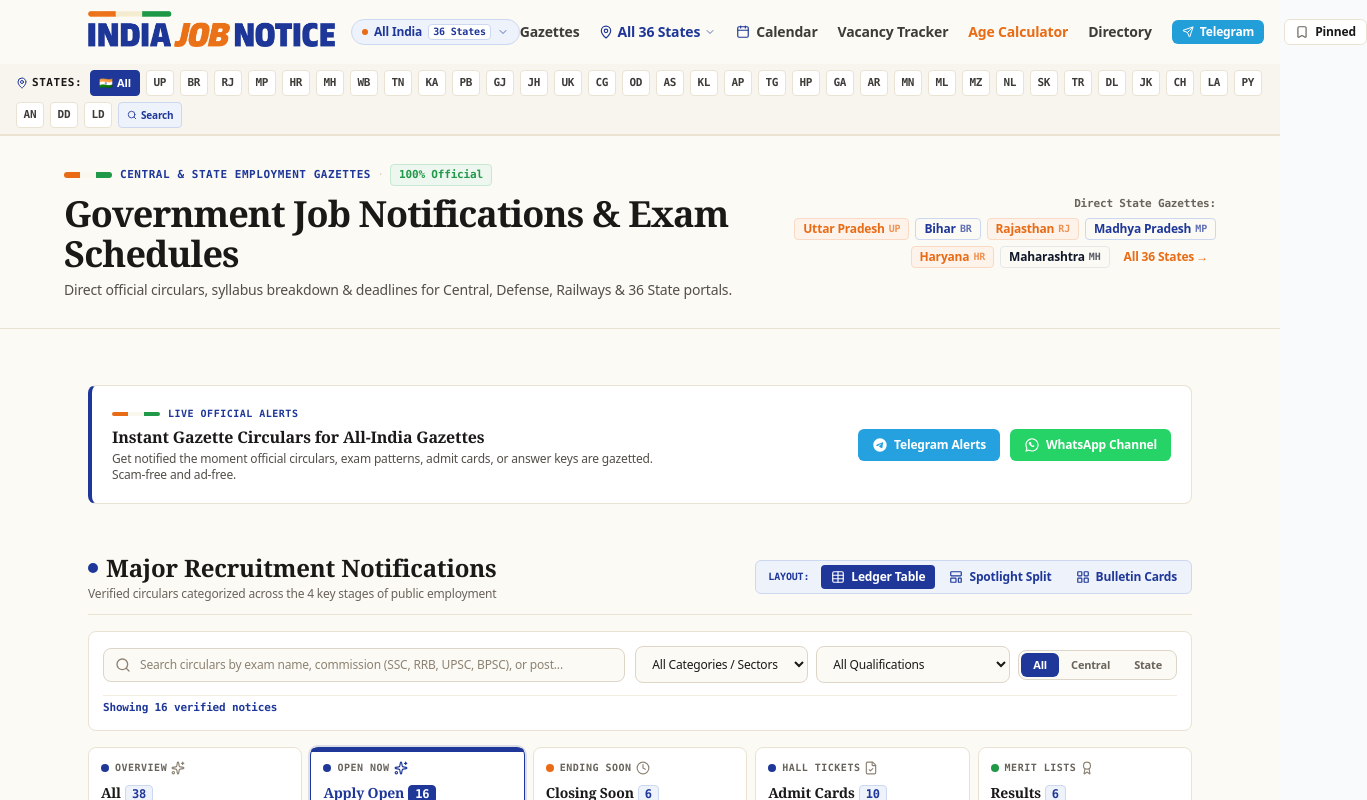
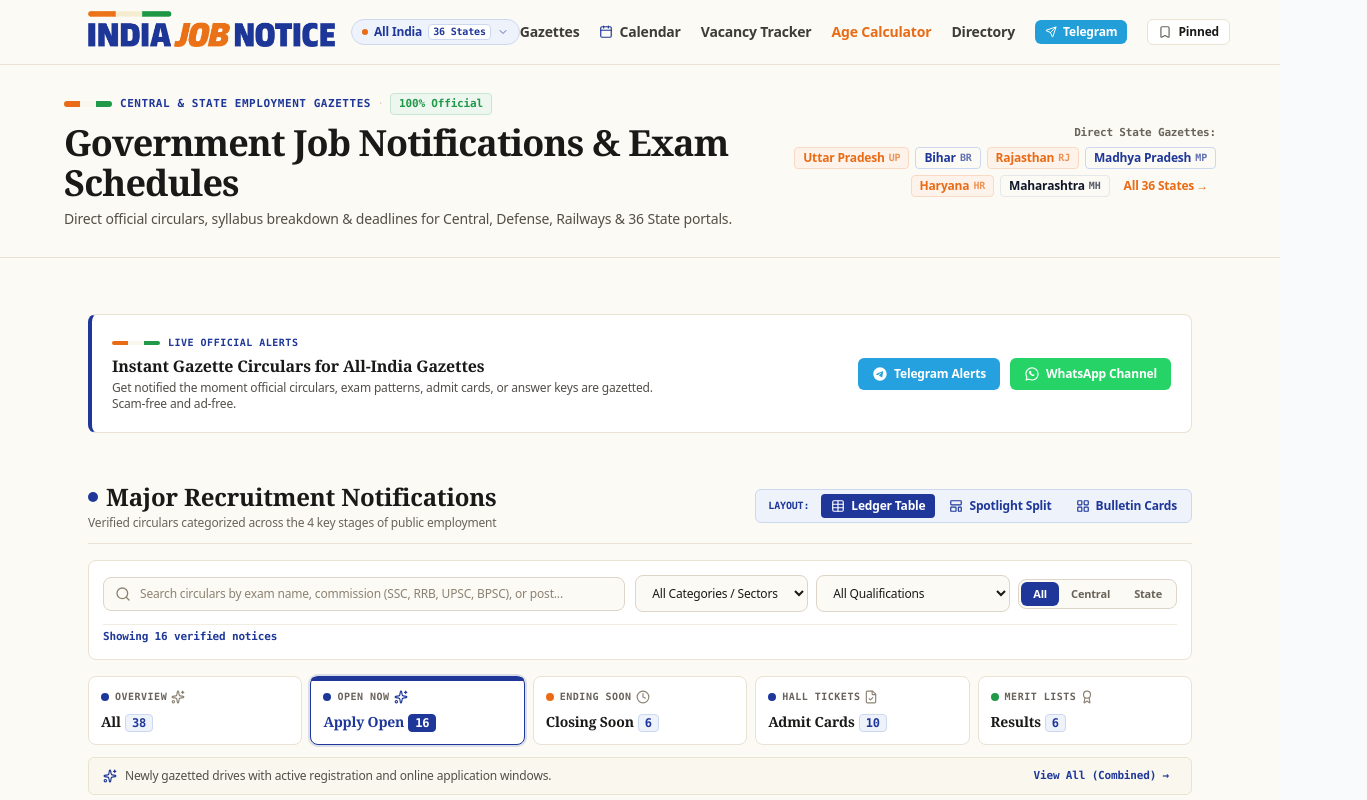
Before and after one commit to jawadhafeez171/indiajobnotice, a Next.js app: page / in a window 1280 px wide. Shown: the top 800 px of the page, 1367 px wide, since content can reach past the window. Built offline with nearby package versions, Linux system fonts and the light colour scheme.

Commit message:
mobile view header fix

```diff
--- a/src/components/common/Navbar.tsx
+++ b/src/components/common/Navbar.tsx
@@ -62,17 +62,6 @@
               >
                 Gazettes
               </a>
-
-              <button
-                type="button"
-                onClick={() => setIsModalOpen(true)}
-                className="hover:text-[#1E3799] transition-colors font-semibold flex items-center gap-1 whitespace-nowrap cursor-pointer text-[#1E3799]"
-                title="Browse all 36 State & Union Territory Portals"
-              >
-                <MapPin className="w-3.5 h-3.5" />
-                <span>All 36 States</span>
-                <ChevronDown className="w-3 h-3 text-[#1E3799]/70" />
-              </button>
 
               <Link
                 href="/calendar"
@@ -140,19 +129,10 @@
               >
                 <Bookmark className={`w-4 h-4 ${savedCount > 0 ? "fill-[#E96B15] text-[#E96B15]" : "text-[#68635B]"}`} />
                 {savedCount > 0 && (
-                  <span className="absolute 1 -top-1 -right-1 w-4 h-4 rounded-full bg-[#E96B15] text-white text-[9px] font-bold flex items-center justify-center font-mono">
+                  <span className="absolute -top-1 -right-1 w-4 h-4 rounded-full bg-[#E96B15] text-white text-[9px] font-bold flex items-center justify-center font-mono">
                     {savedCount}
                   </span>
                 )}
-              </button>
-
-              <button
-                onClick={() => setIsModalOpen(true)}
-                className="px-3 min-h-[44px] flex items-center justify-center rounded-lg bg-[#EEF2FA] text-xs font-bold text-[#1E3799] border border-[#CCD8F0] active:bg-[#E0E9F8] transition-colors whitespace-nowrap"
-                aria-label="Select State Portal"
-              >
-                <span>{currentState ? currentState.code : "States"}</span>
-                <ChevronDown className="w-3 h-3 ml-1 text-[#1E3799]/70" />
               </button>
 
               <button
--- a/src/components/common/StateQuickStrip.tsx
+++ b/src/components/common/StateQuickStrip.tsx
@@ -1,10 +1,8 @@
 "use client";
 
 import React from "react";
-import { STATES_REGISTRY, StateInfo, getStateBySlug } from "@/config/states";
-import { getStateSubdomainUrl, getCentralPortalUrl } from "@/lib/subdomains";
-import { Search, MapPin, ChevronDown } from "lucide-react";
-import { cn } from "@/lib/utils";
+import { getStateBySlug } from "@/config/states";
+import { MapPin, ChevronDown } from "lucide-react";
 
 interface Props {
   currentStateSlug?: string;
@@ -12,18 +10,16 @@
 }
 
 export function StateQuickStrip({ currentStateSlug, onOpenSelector }: Props) {
-  const isCentralActive = !currentStateSlug || currentStateSlug === "central";
   const currentState = currentStateSlug && currentStateSlug !== "central"
     ? getStateBySlug(currentStateSlug)
     : null;
 
   return (
     <nav
-      aria-label="36 States and Union Territories Quick Access"
-      className="bg-[#F8F5EE] border-b border-[#EAE2D2] text-xs select-none shadow-2xs relative z-30 py-1 sm:py-1.5 px-3 sm:px-4"
+      aria-label="Mobile State Quick Access"
+      className="sm:hidden bg-[#F8F5EE] border-b border-[#EAE2D2] text-xs select-none shadow-2xs relative z-30 py-1 px-3"
     >
-      {/* Mobile View: Sleek 1-line smart bar that opens bottom sheet */}
-      <div className="sm:hidden max-w-7xl mx-auto flex items-center justify-between h-8 gap-2">
+      <div className="max-w-7xl mx-auto flex items-center justify-between h-8 gap-2">
         <button
           type="button"
           onClick={onOpenSelector}
@@ -49,65 +45,6 @@
           <ChevronDown className="w-3 h-3 text-white/80" />
         </button>
       </div>
-
-      {/* Desktop View: Full horizontal inline strip with all 36 short codes */}
-      <div className="hidden sm:flex max-w-7xl mx-auto flex-wrap items-center justify-start gap-1 sm:gap-1.5">
-
-        {/* Label Badge */}
-        <div className="flex items-center gap-1 shrink-0 text-[#1A1918] mr-0.5">
-          <MapPin className="w-3 h-3 text-[#1E3799]" />
-          <span className="font-bold text-[10px] sm:text-[11px] uppercase tracking-wider font-mono">
-            States:
-          </span>
-        </div>
-
-        {/* Central / All-India Option */}
-        <a
-          href={getCentralPortalUrl()}
-          className={cn(
-            "px-2 py-0.5 rounded text-[11px] font-bold border transition-colors whitespace-nowrap min-h-[26px] flex items-center gap-1",
-            isCentralActive
-              ? "bg-[#1E3799] text-white border-[#1E3799] shadow-xs"
-              : "bg-white text-[#3E3C38] border-[#EAE2D2] hover:border-[#1E3799] hover:text-[#1E3799] hover:bg-[#EEF2FA]"
-          )}
-          title="All-India Central Government Notifications (UPSC, SSC, Railways, Banking)"
-        >
-          <span>🇮🇳</span>
-          <span>All</span>
-        </a>
-
-        {/* All 36 States & UTs using short forms (Codes) */}
-        {STATES_REGISTRY.map((state: StateInfo) => {
-          const isActive = currentStateSlug === state.slug;
-          return (
-            <a
-              key={state.slug}
-              href={getStateSubdomainUrl(state.slug)}
-              className={cn(
-                "min-w-[26px] sm:min-w-[28px] text-center px-1.5 py-0.5 rounded text-[11px] font-mono font-bold border transition-all whitespace-nowrap min-h-[26px] flex items-center justify-center",
-                isActive
-                  ? "bg-[#1E3799] text-white border-[#1E3799] shadow-xs ring-1 ring-[#1E3799]"
-                  : "bg-white text-[#3E3C38] border-[#EAE2D2] hover:border-[#1E3799] hover:text-[#1E3799] hover:bg-[#EEF2FA]"
-              )}
-              title={`${state.name} (${state.code}) - Click to view ${state.name} ${state.isUnionTerritory ? "UT" : "State"} circulars`}
-            >
-              {state.code}
-            </a>
-          );
-        })}
-
-        {/* Directory / Search Modal Button */}
-        {onOpenSelector && (
-          <button
-            onClick={onOpenSelector}
-            className="px-2 py-0.5 rounded bg-[#EEF2FA] hover:bg-[#E0E9F8] border border-[#CCD8F0] text-[#1E3799] text-[10px] font-bold flex items-center gap-1 transition-colors whitespace-nowrap min-h-[26px] cursor-pointer"
-            title="Search or filter states by region and commission"
-          >
-            <Search className="w-2.5 h-2.5" />
-            <span>Search</span>
-          </button>
-        )}
-      </div>
     </nav>
   );
 }
```
